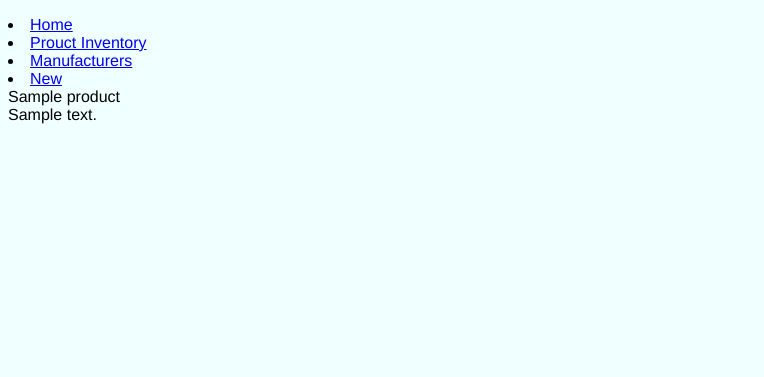
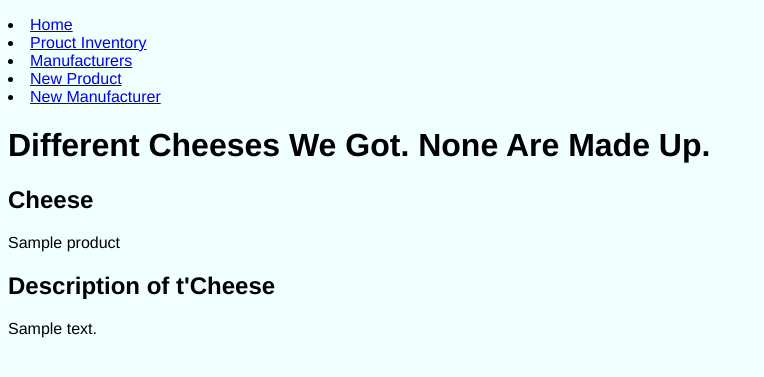
Before and after one commit to burgic/Inventory_Project, a Flask app: page /products in a window 1280 px wide. Shown: the top 377 px of the page, without its empty margins (0-764 px from the left). Run offline with Flask 2, Linux system fonts and the light colour scheme; a database or web service that is not in the repository returns one stand-in record (values such as "Sample title"); some libraries are stand-ins or nearby versions.

Commit message:
working add product, working on manufacturer..

```diff
--- a/controllers/products_controller.py
+++ b/controllers/products_controller.py
@@ -1,4 +1,6 @@
+
 from flask import Blueprint, Flask, redirect, render_template, request
+from models.manufacturer import Manufacturer
 
 from repositories import manufacturer_repository
 from repositories import product_repository
@@ -11,26 +13,45 @@ def products():
     products = product_repository.select_all()
     return render_template("/products.html", all_products = products)
 
-@product_blueprint.route("/manufacturers")
-def manufacturers():
+@product_blueprint.route("/new")
+def new_task():
+    # products = product_repository.select_all()
     manufacturers = manufacturer_repository.select_all()
-    return render_template("/manufacturer/index.html", all_manufacturers = manufacturers)
 
-@product_blueprint.route("/products", methods=['POST'])
+    return render_template("/new.html", title='New Product', manufacturers = manufacturers)
+
+@product_blueprint.route("/new", methods=['POST'])
 def create_product():
     name = request.form ['name']
     description = request.form['description']
     stock_quantity = request.form['stock_quantity']
     buying_cost = request.form['buying_cost']
     selling_cost = request.form['selling_cost']
-    manufactuer_id = request.form['manufacturer_id']
-    product = Product(name, description, stock_quantity, buying_cost, selling_cost, manufactuer_id)
+    manufacturer_id = request.form['manufacturer_id']
+    manufacturer = manufacturer_repository.select(manufacturer_id)
+    product = Product(name, description, stock_quantity, buying_cost, selling_cost, manufacturer)
     product_repository.save(product)
-    return redirect('/product')
+    return redirect("/products")
 
 @product_blueprint.route("/products/<id>", methods=['GET'])
 def show_product(id):
     product = product_repository.select(id)
     return render_template('/products/<id>/show.html', product = product)
 
-# @product_blueprint.route("/")
+@product_blueprint.route("/products/<id>", methods=['POST'])
+def update_product(id):
+    name = request.form ['name']
+    description = request.form['description']
+    stock_quantity = request.form['stock_quantity']
+    buying_cost = request.form['buying_cost']
+    selling_cost = request.form['selling_cost']
+    manufacturer_id = request.form['manufacturer_id']
+
+    product = Product(name, description, stock_quantity, buying_cost, selling_cost, manufacturer_id)
+    product_repository.update(product)
+    return redirect('/products.html', product = product)
+
+@product_blueprint.route("/manufacturers")
+def manufacturers():
+    manufacturers = manufacturer_repository.select_all()
+    return render_template("/manufacturers.html", all_manufacturers = manufacturers)
--- a/repositories/product_repository.py
+++ b/repositories/product_repository.py
@@ -20,7 +20,7 @@ def select_all():
     sql = "SELECT * FROM products"
     results = run_sql(sql)
     for row in results:
-        product = Product(row['name'], row['description'], row['stock_quantity'], row['buying_cost'], row['selling_cost'], row['manufacturer'], row['id'])
+        product = Product(row['name'], row['description'], row['stock_quantity'], row['buying_cost'], row['selling_cost'], row['manufacturer_id'], row['id'])
         products.append(product)
     return products
 
@@ -30,8 +30,8 @@ def delete(id):
     run_sql(sql)
 
 def update(product):
-    sql = "UPDATE products SET (name, description, stock_quantity, buying_cost, selling_cost, manufacturer) = (%s, %s, %s, %s, %s %s) WHERE id =%s"
-    values = [product.name, product.description, product.stock_quantity, product.buying_cost, product.selling_cost, product.manufacturer, product.id]
+    sql = "UPDATE products SET (name, description, stock_quantity, buying_cost, selling_cost, manufacturer_id) = (%s, %s, %s, %s, %s %s) WHERE id =%s"
+    values = [product.name, product.description, product.stock_quantity, product.buying_cost, product.selling_cost, product.manufacturer.id, product.id]
     run_sql(sql, values)
 
 def products(product):
--- a/templates/base.html
+++ b/templates/base.html
@@ -14,7 +14,8 @@
             <li><a href="/">Home</a></li>
             <li><a href="/products">Prouct Inventory</a></li>
             <li><a href="/manufacturers">Manufacturers</a></li>
-            <li><a href="/new">New</a></li>
+            <li><a href="/new">New Product</a></li>
+            <li><a href="/new_manufacturer">New Manufacturer</a></li>
 
         </nav>
 
--- /dev/null
+++ b/templates/new_manufacturer.html
@@ -0,0 +1,6 @@
+{% extends "base.html"}
+
+{% block content %}
+
+
+{% endblock %}
--- a/templates/products.html
+++ b/templates/products.html
@@ -1,15 +1,19 @@
 {% extends "base.html" %}
 
 {% block content %}
+
+<h1>Different Cheeses We Got. None Are Made Up.</h1>
 
 {% for product in all_products %}
 
     <div class="product">
         <div class="content">
+            <h2>Cheese</h2>
             {{ product.name }}
-        <div class="description">
+        <p><div class="description">
+            <h2>Description of t'Cheese</h2>
             {{ product.description }}
-        </div>
+        </div></p>
         </div>
     </div>
 
```
Also changed, not shown: controllers/manufacturers_controller.py (added, +25 -0 lines), db/run_sql.py (+0 -20 lines), repositories/manufacturer_repository.py (+12 -11 lines), templates/manufacturers.html (+21 -2 lines), templates/new.html (+26 -8 lines).
